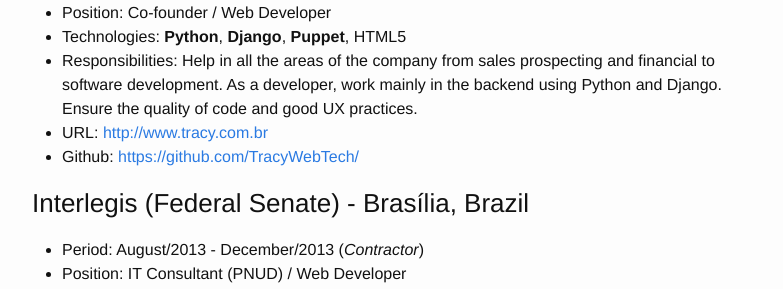
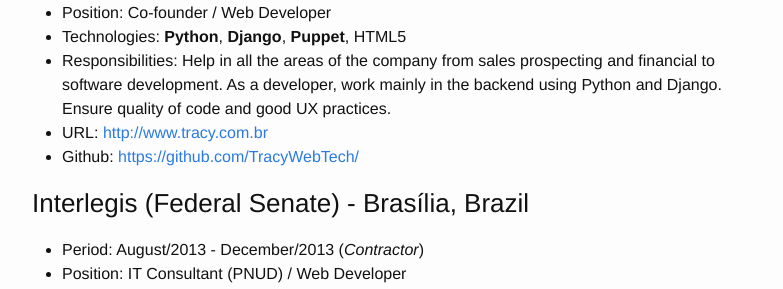
Before and after one commit to seocam/seocam.github.io, a Jekyll site: the page built from 02-resume.md, in a window 1280 px wide and 900 px high, scrolled down 978 px. Shown: the part 208-497 px from the top of the window, without its empty margins (238-1021 px from the left). Built offline with Jekyll 4.4.1, drawn with Linux system fonts in a browser that asks for light colours.

Commit message:
Removed unnecessary "the"

```diff
--- a/02-resume.md
+++ b/02-resume.md
@@ -48,7 +48,7 @@ Skype: seocam
   * Period: May/2012 (current)
   * Position: Co-founder / Web Developer
   * Technologies: **Python**, **Django**, **Puppet**, HTML5
-  * Responsibilities: Help in all the areas of the company from sales prospecting and financial to software development. As a developer, work mainly in the backend using Python and Django. Ensure the quality of code and good UX practices.
+  * Responsibilities: Help in all the areas of the company from sales prospecting and financial to software development. As a developer, work mainly in the backend using Python and Django. Ensure quality of code and good UX practices.
   * URL: [http://www.tracy.com.br](http://www.tracy.com.br/)
   * Github: <https://github.com/TracyWebTech/>
 
```
